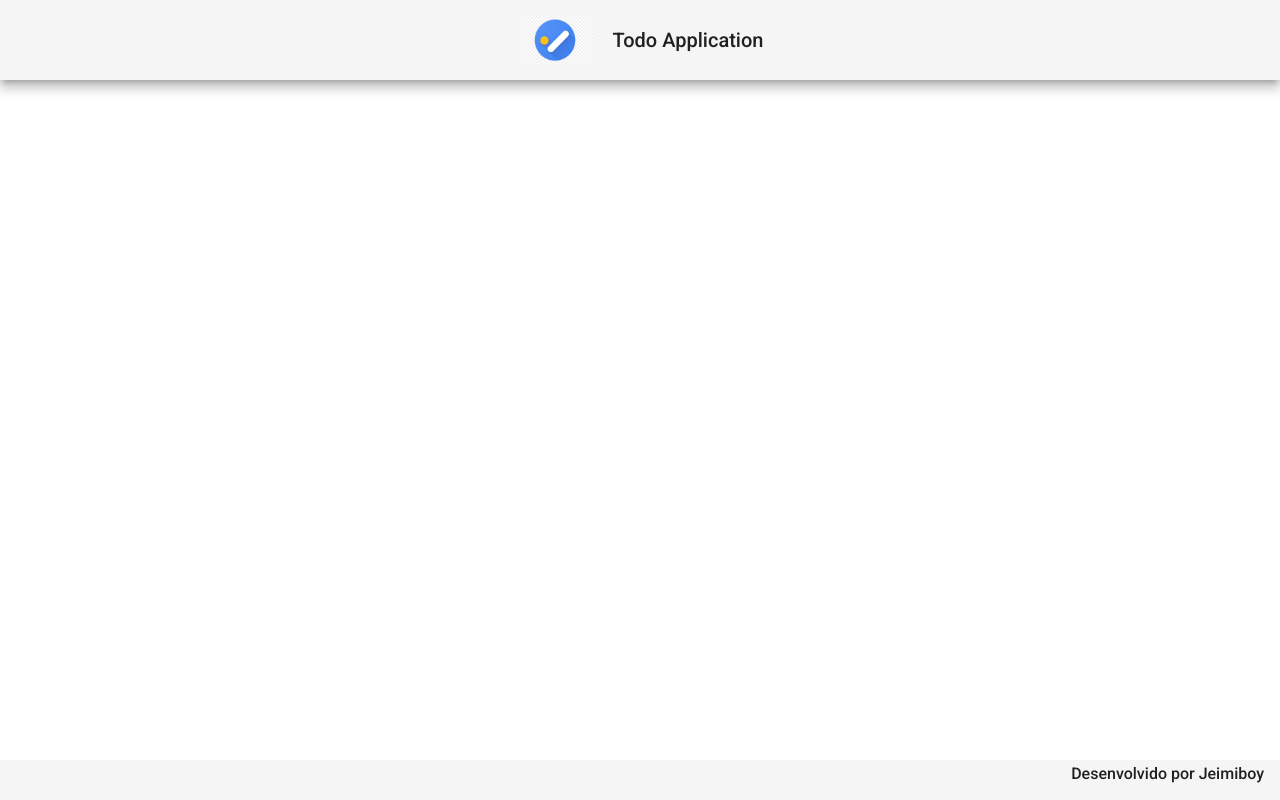
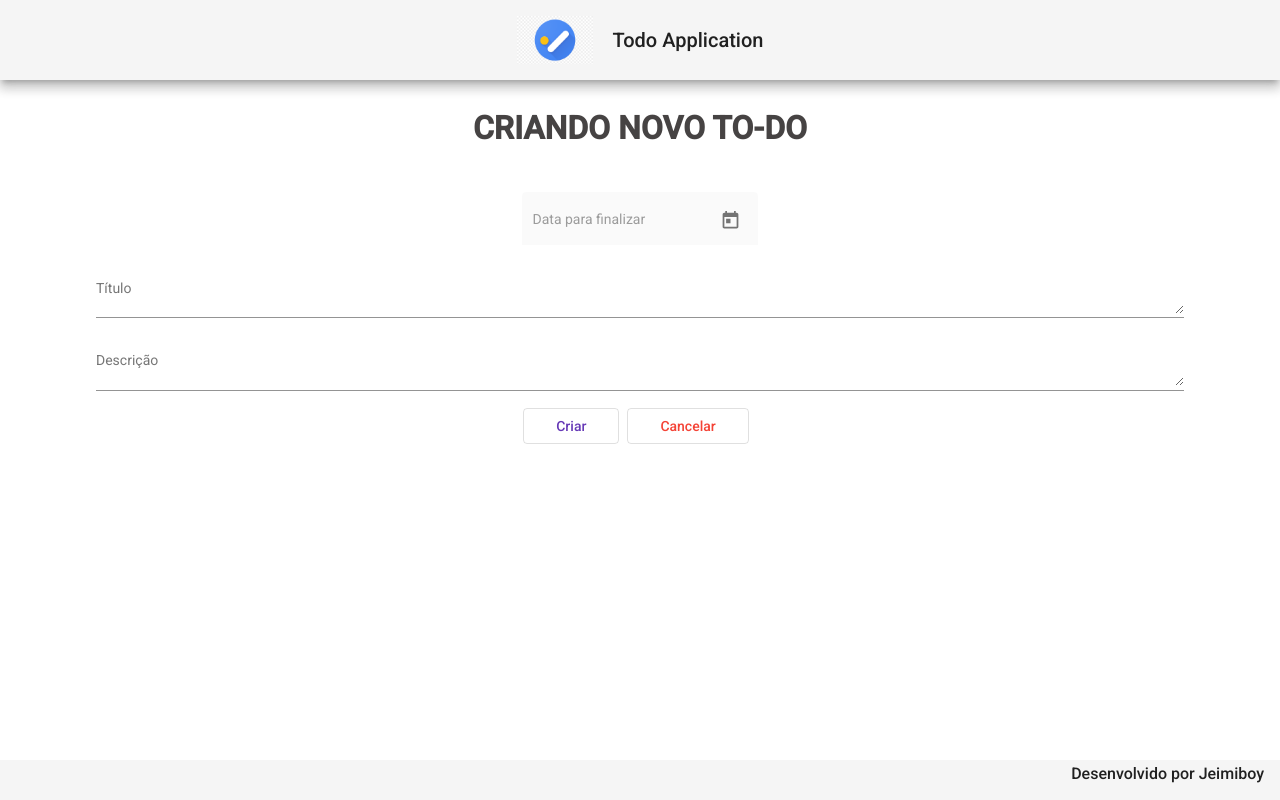
Before and after one commit to Jeimissonb/todo-angular, an Angular app: page /create in a window 1280 px wide. Before the commit this address led to /. Built offline with nearby package versions, Linux system fonts and the light colour scheme.

Commit message:
Adicionado o componente create, para criar um novo todo, criado a rota no app-routing.module, e html/css básicos

```diff
--- a/src/app/app-routing.module.ts
+++ b/src/app/app-routing.module.ts
@@ -1,5 +1,6 @@
 import { NgModule } from '@angular/core';
 import { RouterModule, Routes } from '@angular/router';
+import { CreateComponent } from './components/create/create.component';
 import { FinalizadosComponent } from './components/finalizados/finalizados.component';
 import { ReadAllComponent } from './components/read-all/read-all.component';
 
@@ -11,6 +12,10 @@
   {
     path: 'finalizados',
     component: FinalizadosComponent
+  },
+  {
+    path: 'create',
+    component: CreateComponent
   }
 ];
 
--- /dev/null
+++ b/src/app/components/create/create.component.css
@@ -0,0 +1,31 @@
+form {
+width: 85%;
+margin: 2rem auto 0 auto;
+text-align: center;
+}
+
+.data-finalizar{
+    text-align: start;
+}
+
+h1 {
+    font-size: 2rem;
+    font-weight: 600;
+    margin-bottom: 3rem;
+    color: rgb(70, 67, 67);
+}
+
+.form {
+    width: 100%;
+}
+
+.butons{
+    width: 100%;
+
+}
+
+button {
+    margin-right: .5rem;
+    padding-right: 2rem;
+    padding-left: 2rem;
+}
--- /dev/null
+++ b/src/app/components/create/create.component.html
@@ -0,0 +1,26 @@
+<form >
+    <h1>CRIANDO NOVO TO-DO</h1>
+    <mat-form-field class="data-finalizar" appearance="fill">
+        <mat-label>Data para finalizar</mat-label>
+        <input matInput [matDatepicker]="dp3" disabled>
+        <mat-datepicker-toggle matSuffix [for]="dp3"></mat-datepicker-toggle>
+        <mat-datepicker #dp3 disabled="false"></mat-datepicker>
+      </mat-form-field>
+
+      <div class="forms">
+        <mat-form-field class="form">
+            <mat-label>Título</mat-label>
+            <textarea matInput placeholder="Ex. estudar spring..."></textarea>
+          </mat-form-field>
+
+          <mat-form-field class="form">
+            <mat-label>Descrição</mat-label>
+            <textarea matInput placeholder="Ex. estudar spring boot 2..."></textarea>
+          </mat-form-field>
+      </div>
+
+      <div class="buttons">
+        <button mat-stroked-button color="primary">Criar</button>
+        <button mat-stroked-button color="warn">Cancelar</button>
+      </div>
+</form>
--- /dev/null
+++ b/src/app/components/create/create.component.ts
@@ -0,0 +1,15 @@
+import { Component, OnInit } from '@angular/core';
+
+@Component({
+  selector: 'app-create',
+  templateUrl: './create.component.html',
+  styleUrls: ['./create.component.css']
+})
+export class CreateComponent implements OnInit {
+
+  constructor() { }
+
+  ngOnInit(): void {
+  }
+
+}
--- a/src/app/components/read-all/read-all.component.html
+++ b/src/app/components/read-all/read-all.component.html
@@ -19,7 +19,7 @@
                 <button mat-mini-fab color="accent">
                     <mat-icon> edit </mat-icon>
                 </button>
-                <button (click) = "delete(item.id)" mat-mini-fab color="warm">
+                <button (click) = "delete(item.id)" mat-mini-fab color="warn">
                     <mat-icon> delete </mat-icon>
                 </button>
             </div>
```
Also changed, not shown: src/app/app.module.ts (+16 -4 lines).
